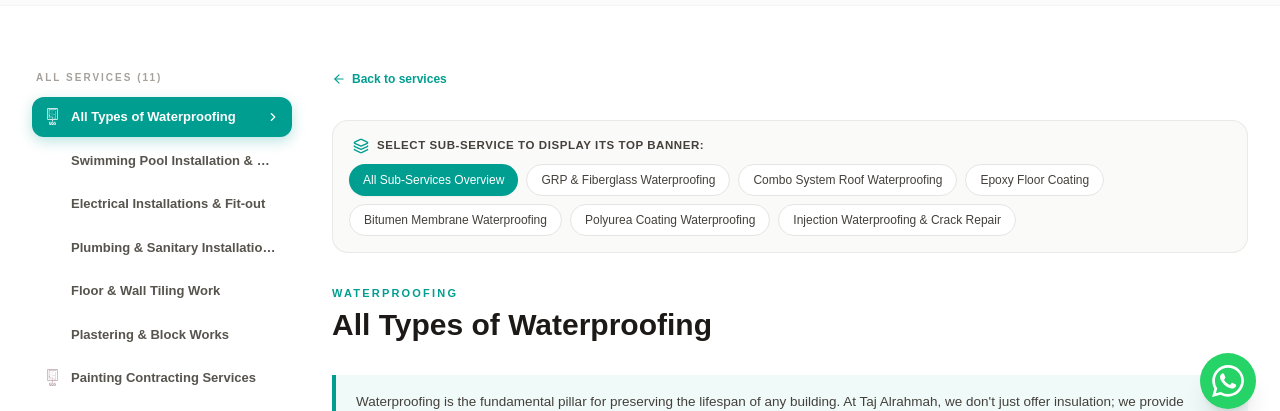
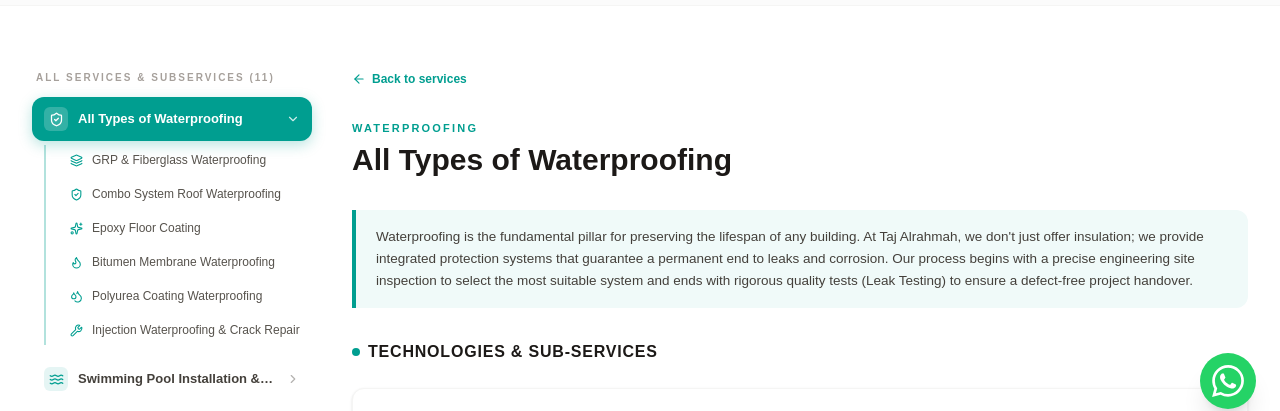
Before and after one commit to Khushwinder-Dev/Majoka, a Next.js app: page /services-details in a window 1280 px wide. Shown: the part 367-778 px from the top of the page. Built offline with nearby package versions, Linux system fonts and the light colour scheme; grey boxes are pictures that could not be loaded; a web font is replaced by a local one.

Commit message:
ServicesFixed

```diff
--- a/app/services-details/page.tsx
+++ b/app/services-details/page.tsx
@@ -13,6 +13,7 @@ import {
   ShieldCheck,
   Layers,
   Sparkles,
+  ChevronDown,
 } from "lucide-react";
 import {
   servicesDataEn,
@@ -20,6 +21,7 @@ import {
   ServiceItem,
   SubServiceItem,
 } from "@/data/servicesData";
+import { ServiceIcon, SubServiceIcon } from "@/components/ServiceIcon";
 
 /* ─── DEFAULT FALLBACK IMAGES ─────────────────────────────────── */
 const DEFAULT_BANNER = "/media/servicesListing/Rectangle 14 (1).png";
@@ -84,21 +86,6 @@ function SmartImage({
           setImgSrc(secondaryFallbackSrc);
         }
       }}
-    />
-  );
-}
-
-/* ─── SIDEBAR ICON ───────────────────────────────────────────── */
-function SidebarIcon({ src, active }: { src: string; active: boolean }) {
-  return (
-    <Image
-      src={src}
-      alt=""
-      width={17}
-      height={17}
-      className={`w-[17px] h-[17px] object-contain flex-shrink-0 transition-all duration-200 ${
-        active ? "brightness-0 invert" : "opacity-40"
-      }`}
     />
   );
 }
@@ -225,39 +212,80 @@ function ServiceDetailsContent() {
       {/* ══ MAIN BODY ════════════════════════════════════════════ */}
       <div className="max-w-8xl mx-auto px-4 sm:px-6 lg:px-8 py-10 sm:py-14 lg:py-16">
         <div className="flex flex-col lg:flex-row gap-8 lg:gap-10 items-start">
-          {/* ── SIDEBAR: ALL 11 SERVICES ───────────────────────── */}
-          <aside className="w-full lg:w-[240px] xl:w-[260px] flex-shrink-0">
+          {/* ── SIDEBAR: ALL 11 SERVICES & SUBSERVICES ──────────── */}
+          <aside className="w-full lg:w-[260px] xl:w-[280px] flex-shrink-0">
             <p className="text-[10px] font-extrabold tracking-[0.2em] uppercase text-stone-400 mb-3 px-1">
-              {isArabic ? "جميع الخدمات (11)" : "ALL SERVICES (11)"}
+              {isArabic ? "جميع الخدمات والأنشطة (11)" : "ALL SERVICES & SUBSERVICES (11)"}
             </p>
 
-            <nav className="flex flex-col gap-1">
+            <nav className="flex flex-col gap-1.5">
               {services.map((svc) => {
-                const isActive = svc.serviceSlug === service.serviceSlug;
+                const isServiceActive = svc.serviceSlug === service.serviceSlug;
                 return (
+                  <div key={svc.serviceSlug} className="flex flex-col">
+                    {/* Main service link */}
                     <Link
-                    key={svc.serviceSlug}
                       href={`/services-details?service=${svc.serviceNumber}`}
-                    className={`flex items-center gap-2.5 px-3 py-2.5 rounded-xl w-full transition-all duration-200 ${
-                      isActive
+                      className={`flex items-center gap-2.5 px-3 py-2.5 rounded-xl w-full transition-all duration-200 group ${isServiceActive
                         ? "bg-[#009e90] text-white shadow-[0_4px_14px_rgba(0,158,144,0.28)]"
-                        : "text-stone-600 hover:bg-stone-100 hover:text-stone-900"
+                        : "text-stone-700 hover:bg-stone-100 hover:text-stone-900"
                         }`}
                     >
-                    <SidebarIcon src={svc.icon || "/landing/services/6.svg"} active={isActive} />
+                      {/* Crisp visible icon badge */}
+                      <div
+                        className={`w-6 h-6 rounded-md flex items-center justify-center flex-shrink-0 transition-colors ${isServiceActive ? "bg-white/20" : "bg-[#009e90]/10"
+                          }`}
+                      >
+                        <ServiceIcon slug={svc.serviceSlug} active={isServiceActive} size={15} />
+                      </div>
+
                       <span
-                      className={`text-[13px] font-semibold flex-grow truncate ${
-                        isArabic ? "text-right" : "text-left"
+                        className={`text-[13px] font-semibold flex-grow truncate ${isArabic ? "text-right" : "text-left"
                           }`}
                       >
                         {svc.serviceTitle}
                       </span>
-                    {isActive && (
+
+                      {isServiceActive ? (
+                        <ChevronDown className="w-3.5 h-3.5 flex-shrink-0 opacity-80" />
+                      ) : (
                         <ChevronRight
-                        className={`w-3.5 h-3.5 flex-shrink-0 ${isArabic ? "rotate-180" : ""}`}
+                          className={`w-3.5 h-3.5 flex-shrink-0 opacity-40 group-hover:opacity-75 ${isArabic ? "rotate-180" : ""
+                            }`}
                         />
                       )}
                     </Link>
+
+                    {/* Subservices list under active service in sidebar */}
+                    {isServiceActive && svc.subservices && svc.subservices.length > 0 && (
+                      <div
+                        className={`flex flex-col gap-1 mt-1 mb-1.5 ${isArabic ? "mr-3 pr-3 border-r-2" : "ml-3 pl-3 border-l-2"
+                          } border-[#009e90]/30`}
+                      >
+                        {svc.subservices.map((sub) => {
+                          const isSubActive = activeSub?.serviceSlug === sub.serviceSlug;
+                          return (
+                            <Link
+                              key={sub.id || sub.serviceSlug}
+                              href={`/services-details?service=${svc.serviceNumber}&sub=${sub.serviceSlug}`}
+                              className={`flex items-center gap-2 px-2.5 py-1.5 rounded-lg text-[12px] font-medium transition-all ${isSubActive
+                                ? "bg-[#009e90]/15 text-[#009e90] font-bold"
+                                : "text-stone-600 hover:text-[#009e90] hover:bg-stone-50"
+                                }`}
+                            >
+                              <div
+                                className={`w-4 h-4 rounded flex items-center justify-center flex-shrink-0 ${isSubActive ? "text-[#009e90]" : "text-[#009e90]/80"
+                                  }`}
+                              >
+                                <SubServiceIcon slug={sub.serviceSlug} active={isSubActive} size={13} />
+                              </div>
+                              <span className="truncate flex-grow">{sub.serviceTitle}</span>
+                            </Link>
+                          );
+                        })}
+                      </div>
+                    )}
+                  </div>
                 );
               })}
             </nav>
@@ -295,24 +323,26 @@ function ServiceDetailsContent() {
               {isArabic ? "العودة إلى الخدمات" : "Back to services"}
             </Link>
 
-            {/* Sub-services Quick Tabs / Filter Bar */}
-            <div className="bg-stone-50 p-3 sm:p-4 rounded-2xl border border-stone-200/80">
+            {/* Sub-services Quick Tabs / Filter Bar with tailored icons */}
+            {/* <div className="bg-stone-50 p-3 sm:p-4 rounded-2xl border border-stone-200/80 hidden lg:block">
               <div className="flex items-center gap-2 mb-2.5 px-1">
                 <Layers className="w-4 h-4 text-[#009e90]" />
                 <span className="text-[11.5px] font-bold uppercase tracking-wider text-stone-700">
-                  {isArabic ? "اختر الخدمة الفرعية لعرض البانر وتفاصيلها:" : "Select Sub-Service to display its top banner:"}
+                  {isArabic
+                    ? "اختر الخدمة الفرعية لعرض البانر وتفاصيلها:"
+                    : "Select Sub-Service to display its top banner:"}
                 </span>
               </div>
               <div className="flex flex-wrap gap-2">
                 <button
                   onClick={() => handleSubSelect(null)}
-                  className={`text-[12px] px-3.5 py-1.5 rounded-full font-medium transition-all cursor-pointer ${
-                    !activeSub
+                  className={`inline-flex items-center gap-1.5 text-[12px] px-3.5 py-1.5 rounded-full font-medium transition-all cursor-pointer ${!activeSub
                     ? "bg-[#009e90] text-white shadow-xs"
                     : "bg-white text-stone-700 border border-stone-200 hover:border-[#009e90]/50"
                     }`}
                 >
-                  {isArabic ? "نظرة عامة على الخدمة" : "All Sub-Services Overview"}
+                  <ServiceIcon slug={service.serviceSlug} active={!activeSub} size={14} />
+                  <span>{isArabic ? "نظرة عامة على الخدمة" : "All Sub-Services Overview"}</span>
                 </button>
                 {service.subservices.map((sub) => {
                   const isSelected = activeSub?.serviceSlug === sub.serviceSlug;
@@ -320,18 +350,18 @@ function ServiceDetailsContent() {
                     <button
                       key={sub.id || sub.serviceSlug}
                       onClick={() => handleSubSelect(sub.serviceSlug)}
-                      className={`text-[12px] px-3.5 py-1.5 rounded-full font-medium transition-all cursor-pointer ${
-                        isSelected
+                      className={`inline-flex items-center gap-1.5 text-[12px] px-3.5 py-1.5 rounded-full font-medium transition-all cursor-pointer ${isSelected
                         ? "bg-[#009e90] text-white shadow-xs"
                         : "bg-white text-stone-700 border border-stone-200 hover:border-[#009e90]/50"
                         }`}
                     >
-                      {sub.serviceTitle}
+                      <SubServiceIcon slug={sub.serviceSlug} active={isSelected} size={13} />
+                      <span>{sub.serviceTitle}</span>
                     </button>
                   );
                 })}
               </div>
-            </div>
+            </div> */}
 
             {/* Service title header */}
             <div>
@@ -367,8 +397,7 @@ function ServiceDetailsContent() {
                   <div
                     key={sub.id || sub.serviceSlug}
                     id={sub.serviceSlug}
-                    className={`bg-white rounded-xl border p-5 sm:p-6 transition-all duration-300 ${
-                      isSelectedSub
+                    className={`bg-white rounded-xl border p-5 sm:p-6 transition-all duration-300 ${isSelectedSub
                       ? "border-[#009e90] ring-2 ring-[#009e90]/25 shadow-md bg-stone-50/30"
                       : "border-stone-100 shadow-sm hover:border-stone-200"
                       }`}
@@ -388,13 +417,14 @@ function ServiceDetailsContent() {
                       <div className="flex-1 min-w-0">
                         <div className="flex flex-wrap items-center justify-between gap-2 mb-2">
                           <h4 className="text-[16px] font-bold text-stone-900 flex items-center gap-2">
-                            <span className="inline-block w-1.5 h-4 bg-[#009e90] rounded-full flex-shrink-0" />
+                            <div className="w-5 h-5 rounded flex items-center justify-center bg-[#009e90]/10 text-[#009e90]">
+                              <SubServiceIcon slug={sub.serviceSlug} size={13} />
+                            </div>
                             {sub.serviceTitle}
                           </h4>
                           <button
                             onClick={() => handleSubSelect(sub.serviceSlug)}
-                            className={`text-[11px] font-bold px-2.5 py-1 rounded-md transition-colors cursor-pointer ${
-                              isSelectedSub
+                            className={`text-[11px] font-bold px-2.5 py-1 rounded-md transition-colors cursor-pointer ${isSelectedSub
                               ? "bg-[#009e90] text-white"
                               : "bg-stone-100 text-stone-600 hover:bg-[#009e90]/10 hover:text-[#009e90]"
                               }`}
--- /dev/null
+++ b/components/ServiceIcon.tsx
@@ -0,0 +1,161 @@
+import React from "react";
+import {
+  ShieldCheck,
+  Waves,
+  Zap,
+  Wrench,
+  Grid3X3,
+  Hammer,
+  Paintbrush,
+  PanelTop,
+  Fan,
+  Layers,
+  Sparkles,
+  Droplets,
+  Flame,
+  Snowflake,
+  Wind,
+  CheckCircle2,
+  Box,
+  LucideIcon,
+} from "lucide-react";
+
+interface ServiceIconProps {
+  slug: string;
+  active?: boolean;
+  className?: string;
+  size?: number;
+}
+
+// Map service slug to primary Lucide Icon
+const SERVICE_ICONS: Record<string, LucideIcon> = {
+  waterproofing: ShieldCheck,
+  "swimming-pools": Waves,
+  "electrical-installations": Zap,
+  electrical: Zap,
+  "plumbing-sanitary": Wrench,
+  plumbing: Wrench,
+  "floor-wall-tiling": Grid3X3,
+  tiling: Grid3X3,
+  "plastering-block-works": Hammer,
+  plastering: Hammer,
+  "painting-contracting": Paintbrush,
+  painting: Paintbrush,
+  "false-ceiling-partitions": PanelTop,
+  "false-ceilings": PanelTop,
+  "hvac-air-conditioning": Fan,
+  hvac: Fan,
+  "carpentry-wood-flooring": Layers,
+  carpentry: Layers,
+  "building-cleaning-services": Sparkles,
+  cleaning: Sparkles,
+};
+
+// Map subservice slug to tailored Lucide Icon
+const SUBSERVICE_ICONS: Record<string, LucideIcon> = {
+  // Waterproofing
+  "grp-fiberglass": Layers,
+  "combo-system": ShieldCheck,
+  "epoxy-floor-coating": Sparkles,
+  "bitumen-membrane": Flame,
+  "polyurea-coating": Droplets,
+  "injection-waterproofing": Wrench,
+
+  // Swimming Pools
+  "structural-construction": Box,
+  "filtration-pump-systems": Droplets,
+  "advanced-waterproofing": ShieldCheck,
+  "tile-mosaic-fixing": Grid3X3,
+  "maintenance-repair": Wrench,
+
+  // Electrical
+  "panel-board-installation": Zap,
+  "conduit-trunking": Layers,
+  "db-box-installation": Box,
+  "low-voltage-systems": ShieldCheck,
+  "testing-commissioning": CheckCircle2,
+
+  // Plumbing
+  "water-supply-networks": Droplets,
+  "drainage-sewage-systems": Wrench,
+  "sanitary-ware-fixing": CheckCircle2,
+  "pump-tank-installation": Box,
+
+  // Tiling
+  "ceramic-porcelain-installation": Grid3X3,
+  "marble-granite-works": Sparkles,
+  "kitchen-bathroom-tiling": Droplets,
+  "exterior-wall-cladding": Layers,
+  "grouting-surface-refinishing": Paintbrush,
+
+  // Plastering
+  "construction-block-works": Box,
+  "internal-plastering": Hammer,
+  "external-rendering": ShieldCheck,
+  "decorative-plaster-finishes": Paintbrush,
+  "plaster-repair-patching": Wrench,
+  "leveling-surface-preparation": Layers,
+
+  // Painting
+  "interior-painting": Paintbrush,
+  "exterior-painting": ShieldCheck,
+  "decorative-painting": Sparkles,
+  "furniture-painting-refinishing": Layers,
+  "paint-repair-touch-ups": Wrench,
+  "surface-preparation": Hammer,
+
+  // False Ceilings
+  "false-ceiling-installation": PanelTop,
+  "light-partition-installation": Layers,
+  "decorative-ceiling-design": Sparkles,
+  "partition-customization-design": Box,
+  "ceiling-partition-repair-maintenance": Wrench,
+  "acoustic-solutions": Wind,
+
+  // HVAC
+  "ac-installation-repair": Snowflake,
+  "ducting-ventilation-works": Wind,
+  "air-filtration-systems": Fan,
+  "preventive-maintenance": Wrench,
+
+  // Carpentry
+  "wood-flooring-parquet-installation": Layers,
+  "custom-cabinetry-wardrobes": Box,
+  "door-installation-repair": Hammer,
+  "wooden-partitions-wall-paneling": PanelTop,
+
+  // Cleaning
+  "post-construction-cleaning": Hammer,
+  "external-glass-facade-cleaning": Sparkles,
+  "industrial-warehouse-cleaning": Box,
+  "floor-deep-cleaning-polishing": Sparkles,
+  "water-tank-cleaning-disinfection": Droplets,
+};
+
+export function ServiceIcon({ slug, active = false, className = "", size = 18 }: ServiceIconProps) {
+  const normalizedSlug = slug.toLowerCase();
+  const IconComponent = SERVICE_ICONS[normalizedSlug] || ShieldCheck;
+
+  return (
+    <IconComponent
+      size={size}
+      className={`flex-shrink-0 transition-colors duration-200 ${
+        active ? "text-white" : "text-[#009e90]"
+      } ${className}`}
+    />
+  );
+}
+
+export function SubServiceIcon({ slug, active = false, className = "", size = 15 }: ServiceIconProps) {
+  const normalizedSlug = slug.toLowerCase();
+  const IconComponent = SUBSERVICE_ICONS[normalizedSlug] || CheckCircle2;
+
+  return (
+    <IconComponent
+      size={size}
+      className={`flex-shrink-0 transition-colors duration-200 ${
+        active ? "text-white" : "text-[#009e90]"
+      } ${className}`}
+    />
+  );
+}
--- a/components/ServicesListing.tsx
+++ b/components/ServicesListing.tsx
@@ -4,9 +4,10 @@ import React, { useState, useEffect } from "react";
 import Image from "next/image";
 import Link from "next/link";
 import { useLanguage } from "@/context/LanguageContext";
-import { ChevronRight, MessageCircle } from "lucide-react";
+import { ChevronRight, ChevronDown, MessageCircle } from "lucide-react";
 import toast from "react-hot-toast";
 import { servicesDataEn, servicesDataAr, ServiceItem, SubServiceItem } from "@/data/servicesData";
+import { ServiceIcon, SubServiceIcon } from "@/components/ServiceIcon";
 
 /* ─── DEFAULT FALLBACK ASSETS ─────────────────────────────────── */
 const DEFAULT_BANNER = "/media/servicesListing/Rectangle 14 (1).png";
@@ -92,33 +93,25 @@ function ServiceCard({
 
       {/* Content */}
       <div className="p-4 flex flex-col flex-grow">
-        <h3 className="text-[14px] font-bold text-stone-900 leading-snug mb-2 group-hover:text-[#009e90] transition-colors duration-200">
+        <div className="flex items-center gap-2 mb-2">
+          <div className="w-5 h-5 rounded flex items-center justify-center bg-[#009e90]/10 text-[#009e90] flex-shrink-0">
+            <SubServiceIcon slug={sub.serviceSlug} size={13} />
+          </div>
+          <h3 className="text-[14px] font-bold text-stone-900 leading-snug group-hover:text-[#009e90] transition-colors duration-200 truncate">
             {sub.serviceTitle}
           </h3>
+        </div>
+
         <p className="text-[12px] text-stone-500 leading-relaxed line-clamp-3 flex-grow mb-3">
           {sub.shortDescription || sub.serviceContent}
         </p>
+
         <span className="inline-flex items-center gap-1 text-[12px] font-semibold text-[#009e90] group-hover:gap-2 transition-all duration-200 mt-auto">
-          {isArabic ? "اقرأ المزيد" : "Read more"}
+          {isArabic ? "عرض التفاصيل والبانر" : "View Details & Banner"}
           <ChevronRight className={`w-3.5 h-3.5 flex-shrink-0 ${isArabic ? "rotate-180" : ""}`} />
         </span>
       </div>
     </Link>
-  );
-}
-
-/* ─── SIDEBAR ICON COMPONENT ─────────────────────────────────── */
-function SidebarIcon({ src, active }: { src: string; active: boolean }) {
-  return (
-    <Image
-      src={src}
-      alt=""
-      width={17}
-      height={17}
-      className={`w-[17px] h-[17px] object-contain flex-shrink-0 transition-all duration-200 ${
-        active ? "brightness-0 invert" : "opacity-40"
-      }`}
-    />
   );
 }
 
@@ -252,28 +245,36 @@ export default function ServicesListing() {
       {/* ══ BODY: SIDEBAR + GRID ═════════════════════════════════ */}
       <div className="max-w-8xl mx-auto px-4 sm:px-6 lg:px-8 py-10 sm:py-14 lg:py-16">
         <div className="flex flex-col lg:flex-row gap-6 lg:gap-8 items-start">
-          {/* ── SIDEBAR (ALL 11 SERVICES) ───────────────────────── */}
-          <aside className="w-full lg:w-[240px] xl:w-[260px] flex-shrink-0">
+          {/* ── SIDEBAR: ALL 11 SERVICES & SUBSERVICES ──────────── */}
+          <aside className="w-full lg:w-[260px] xl:w-[280px] flex-shrink-0">
             {/* "TRADES" eyebrow */}
             <p className="text-[10px] font-extrabold tracking-[0.2em] uppercase text-stone-400 mb-3 px-1">
-              {isArabic ? "جميع الخدمات (11)" : "ALL SERVICES (11)"}
+              {isArabic ? "جميع الخدمات والأنشطة (11)" : "ALL SERVICES & SUBSERVICES (11)"}
             </p>
 
             {/* Category tabs */}
-            <nav className="flex flex-col gap-1">
+            <nav className="flex flex-col gap-1.5">
               {services.map((svc) => {
-                const isActive = svc.serviceSlug === activeService.serviceSlug;
+                const isServiceActive = svc.serviceSlug === activeService.serviceSlug;
                 return (
+                  <div key={svc.serviceSlug} className="flex flex-col">
                     <button
-                    key={svc.serviceSlug}
                       onClick={() => setActiveSlug(svc.serviceSlug)}
-                    className={`flex items-center gap-2.5 px-3 py-2.5 rounded-xl w-full transition-all duration-200 cursor-pointer text-left ${
-                      isActive
+                      className={`flex items-center gap-2.5 px-3 py-2.5 rounded-xl w-full transition-all duration-200 cursor-pointer text-left group ${
+                        isServiceActive
                           ? "bg-[#009e90] text-white shadow-[0_4px_14px_rgba(0,158,144,0.28)]"
-                        : "text-stone-600 hover:bg-stone-100 hover:text-stone-900"
+                          : "text-stone-700 hover:bg-stone-100 hover:text-stone-900"
                       }`}
                     >
-                    <SidebarIcon src={svc.icon || "/landing/services/6.svg"} active={isActive} />
+                      {/* Visible icon badge */}
+                      <div
+                        className={`w-6 h-6 rounded-md flex items-center justify-center flex-shrink-0 transition-colors ${
+                          isServiceActive ? "bg-white/20" : "bg-[#009e90]/10"
+                        }`}
+                      >
+                        <ServiceIcon slug={svc.serviceSlug} active={isServiceActive} size={15} />
+                      </div>
+
                       <span
                         className={`text-[13px] font-semibold flex-grow truncate ${
                           isArabic ? "text-right" : "text-left"
@@ -281,12 +282,40 @@ export default function ServicesListing() {
                       >
                         {svc.serviceTitle}
                       </span>
-                    {isActive && (
+
+                      {isServiceActive ? (
+                        <ChevronDown className="w-3.5 h-3.5 flex-shrink-0 opacity-80" />
+                      ) : (
                         <ChevronRight
-                        className={`w-3.5 h-3.5 flex-shrink-0 ${isArabic ? "rotate-180" : ""}`}
+                          className={`w-3.5 h-3.5 flex-shrink-0 opacity-40 group-hover:opacity-75 ${
+                            isArabic ? "rotate-180" : ""
+                          }`}
                         />
                       )}
                     </button>
+
+                    {/* Subservices list under active service in sidebar */}
+                    {isServiceActive && svc.subservices && svc.subservices.length > 0 && (
+                      <div
+                        className={`flex flex-col gap-1 mt-1 mb-1.5 ${
+                          isArabic ? "mr-3 pr-3 border-r-2" : "ml-3 pl-3 border-l-2"
+                        } border-[#009e90]/30`}
+                      >
+                        {svc.subservices.map((sub) => (
+                          <Link
+                            key={sub.id || sub.serviceSlug}
+                            href={`/services-details?service=${svc.serviceNumber}&sub=${sub.serviceSlug}`}
+                            className="flex items-center gap-2 px-2.5 py-1.5 rounded-lg text-[12px] font-medium text-stone-600 hover:text-[#009e90] hover:bg-stone-50 transition-all"
+                          >
+                            <div className="w-4 h-4 rounded flex items-center justify-center flex-shrink-0 text-[#009e90]/80">
+                              <SubServiceIcon slug={sub.serviceSlug} size={13} />
+                            </div>
+                            <span className="truncate flex-grow">{sub.serviceTitle}</span>
+                          </Link>
+                        ))}
+                      </div>
+                    )}
+                  </div>
                 );
               })}
             </nav>
```
Lines whose indentation alone changed are shown as unchanged.
